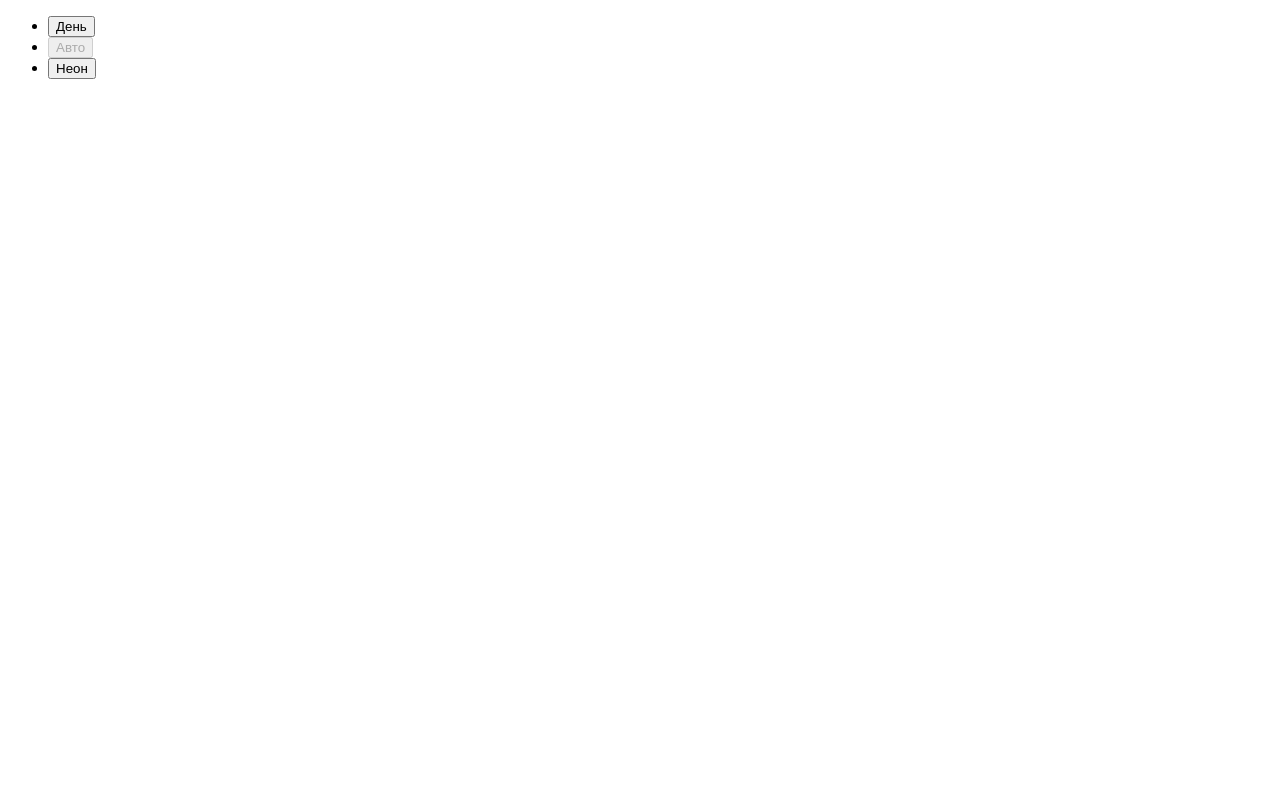
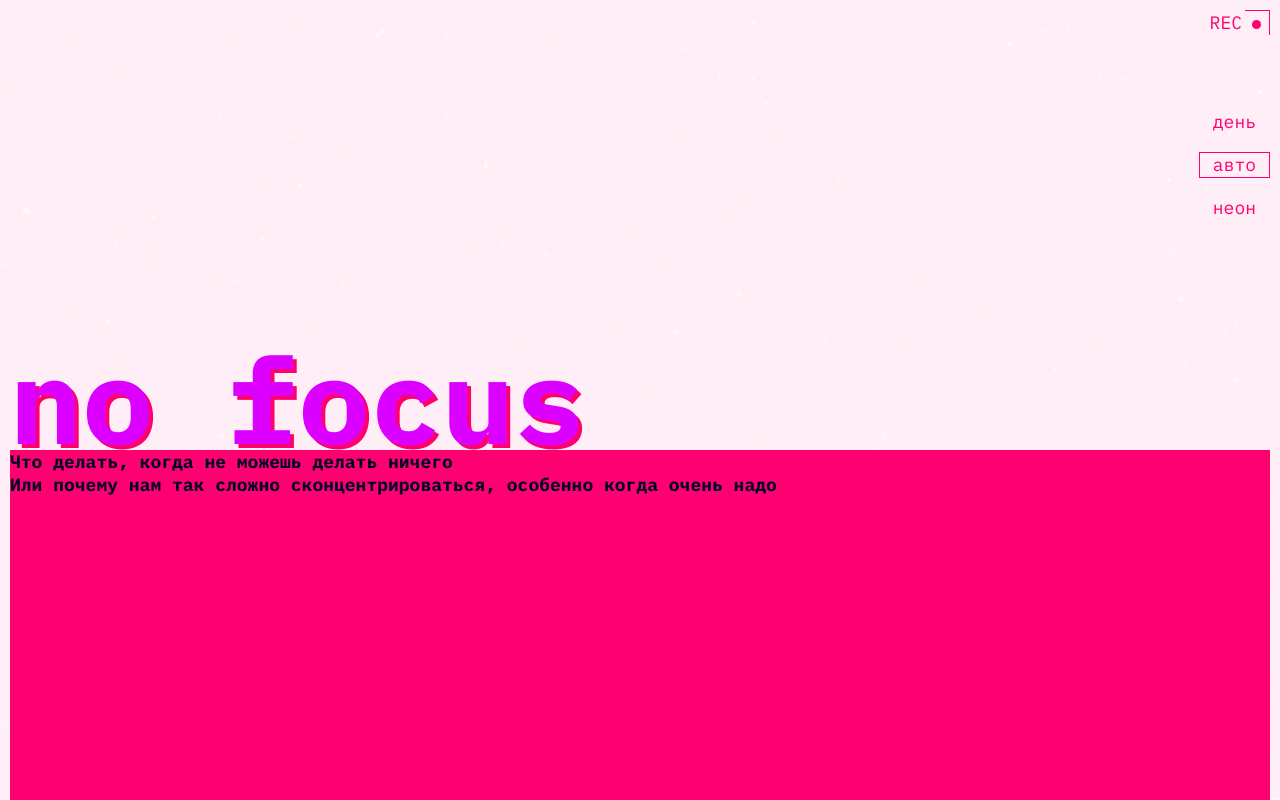
Before and after one commit to borisgrr/slozhno-sosredotochitsya-fd, a plain HTML site: page index.html in a window 1280 px wide. Drawn offline with Linux system fonts and the light colour scheme.

Commit message:
Сделал header

```diff
--- a/index.html
+++ b/index.html
@@ -1,22 +1,29 @@
-<!DOCTYPE html>
+<!doctype html>
 <html lang="ru">
   <head>
     <meta charset="UTF-8" />
     <meta http-equiv="X-UA-Compatible" content="IE=edge" />
     <meta name="viewport" content="width=device-width, initial-scale=1.0" />
+    <meta name="color-scheme" content="dark light" />
     <title>Сложно сосредоточиться</title>
+    <link rel="icon" href="./images/favicon.ico" sizes="any" />
+    <link rel="icon" href="./images/favicon.svg" type="image/svg+xml" />
+    <link rel="apple-touch-icon" href="./images/mobile-icon.png" />
+    <link rel="stylesheet" href="./styles/globals.css" />
+    <link rel="stylesheet" href="./fonts/fonts.css" />
+    <link rel="stylesheet" href="./styles/variables.css" />
+    <link rel="stylesheet" href="./styles/style.css" />
+    <link rel="stylesheet" href="./styles/dark.css" />
+    <link rel="stylesheet" href="./styles/light.css" />
     <script src="./scripts/script.js"></script>
   </head>
   <body class="page">
     <header class="header decorated-zone">
+      <span class="rec" aria-hidden="true">REC</span>
       <nav class="header__theme-menu">
         <ul class="header__theme-menu-list">
           <li class="header__theme-menu-item">
-            <button
-              class="header__theme-menu-button header__theme-menu-button_type_light"
-            >
-              День
-            </button>
+            <button class="header__theme-menu-button header__theme-menu-button_type_light">День</button>
           </li>
           <li class="header__theme-menu-item">
             <button
@@ -27,14 +34,22 @@
             </button>
           </li>
           <li class="header__theme-menu-item">
-            <button
-              class="header__theme-menu-button header__theme-menu-button_type_dark"
-            >
-              Неон
-            </button>
+            <button class="header__theme-menu-button header__theme-menu-button_type_dark">Неон</button>
           </li>
         </ul>
       </nav>
+      <h1 class="header__title">no focus</h1>
+      <p class="title-decor">
+        Что делать, когда не можешь делать ничего<br>Или почему нам так сложно сконцентрироваться, особенно когда очень
+        надо
+      </p>
     </header>
+    <main>
+      <section></section>
+      <section></section>
+      <section></section>
+      <section></section>
+    </main>
+    <footer></footer>
   </body>
 </html>
--- a/styles/style.css
+++ b/styles/style.css
@@ -1,5 +1,120 @@
 /* Основные стили проекта. Это стили для темы, которую вы верстаете первой. */
-
+/* * {
+  outline: 1px solid red;
+} */
 .page {
   /* сохраните в разметке и стилях класс page у тега body. Он удобен, чтобы составлять селекторы для разных цветовых тем. */
+  background-image: var(--cover-image);
+  background-position: center;
+  background-attachment: fixed;
+  background-repeat: no-repeat;
+  background-size: cover;
+  background-color: #000028;
 }
+
+.decorated-zone {
+  position: relative;
+}
+
+.decorated-zone::before {
+  position: absolute;
+  block-size: 25px;
+  inline-size: 25px;
+  display: block;
+  left: 10px;
+  bottom: 10px;
+  border-left: 1px solid var(--accent-color);
+  border-bottom: 1px solid var(--accent-color);
+  content: '';
+}
+
+.decorated-zone::after {
+  position: absolute;
+  block-size: 25px;
+  inline-size: 25px;
+  display: block;
+  right: 10px;
+  top: 10px;
+  border-top: 1px solid var(--accent-color);
+  border-right: 1px solid var(--accent-color);
+  content: '';
+  background-color: transparent;
+}
+
+.rec {
+  position: absolute;
+  right: 19px;
+  top: 10px;
+  font-family: var(--font-family-base), sans-serif;
+  color: var(--accent-color);
+  line-height: 1.39;
+  font-size: var(--font-size-base);
+  font-weight: var(--font-weight-regular);
+}
+
+.rec::after {
+  border-radius: 50%;
+  width: 9px;
+  height: 9px;
+  background-color: var(--accent-color);
+  content: '';
+  display: inline-block;
+  margin-inline-start: 10px;
+}
+
+.header {
+  block-size: 100vh;
+  min-block-size: 668px;
+  display: grid;
+  grid-template-rows: 1fr min-content 1fr;
+  padding-inline: 10px;
+
+}
+
+.header__theme-menu {
+  justify-self: end;
+  align-self: center;
+}
+
+.header__theme-menu-item {
+  display: grid;
+  grid-template-rows: min-content min-content max-content;
+  gap: 10px;
+}
+
+.header__theme-menu-button {
+  line-height: 1;
+  font-family: var(--font-family-base), sans-serif;
+  font-size: var(--font-size-base);
+  background-color: transparent;
+  border: none;
+  text-transform: lowercase;
+  color: var(--accent-color);
+  font-weight: var(--font-weight-regular);
+}
+
+.header__theme-menu-button_active {
+  border: 1px solid var(--accent-color);
+  padding-inline: 13px;
+  padding-block: 3px;
+}
+
+.header__title {
+  font-size: clamp(7.25rem, 7.0115rem + 1.0178vw, 7.5rem);
+  font-weight: var(--font-weight-bold);
+  color: #db00ff;
+  text-shadow: 4px 4px 0 var(--accent-color);
+  line-height: 83%;
+  font-family: var(--font-family-base);
+}
+
+.title-decor {
+  font-family: var(--font-family-base), sans-serif;
+  font-size: var(--font-size-base);
+  font-weight: var(--font-weight-bold);
+  line-height: calc(23px / var(--font-size-base));
+  color: var(--subtitle-text-color);
+  background-color: var(--accent-color);
+
+
+}
--- a/styles/variables.css
+++ b/styles/variables.css
@@ -2,3 +2,27 @@
   Переменные для вашего проекта
   и их переопределение под различные устройства
 */
+:root {
+  --cover-image: url('../images/cover-image.png');
+  --font-size-base: 18px;
+  --font-weight-regular: 400;
+  --font-weight-bold: 700;
+  --font-family-base: 'IBM Plex Mono';
+  --color-base: #ff0070;
+  --accent-color: #ff0070;
+  --main-text-color:#F1B2CE;
+  --subtitle-text-color:#000028;
+
+}
+
+@media (prefers-color-scheme: dark) {
+  :root {
+    --cover-image: url('../images/cover-image-dark.png');
+  }
+}
+
+@media (prefers-color-scheme: light) {
+  :root {
+    --cover-image: url('../images/cover-image-light.png');
+  }
+}
```
